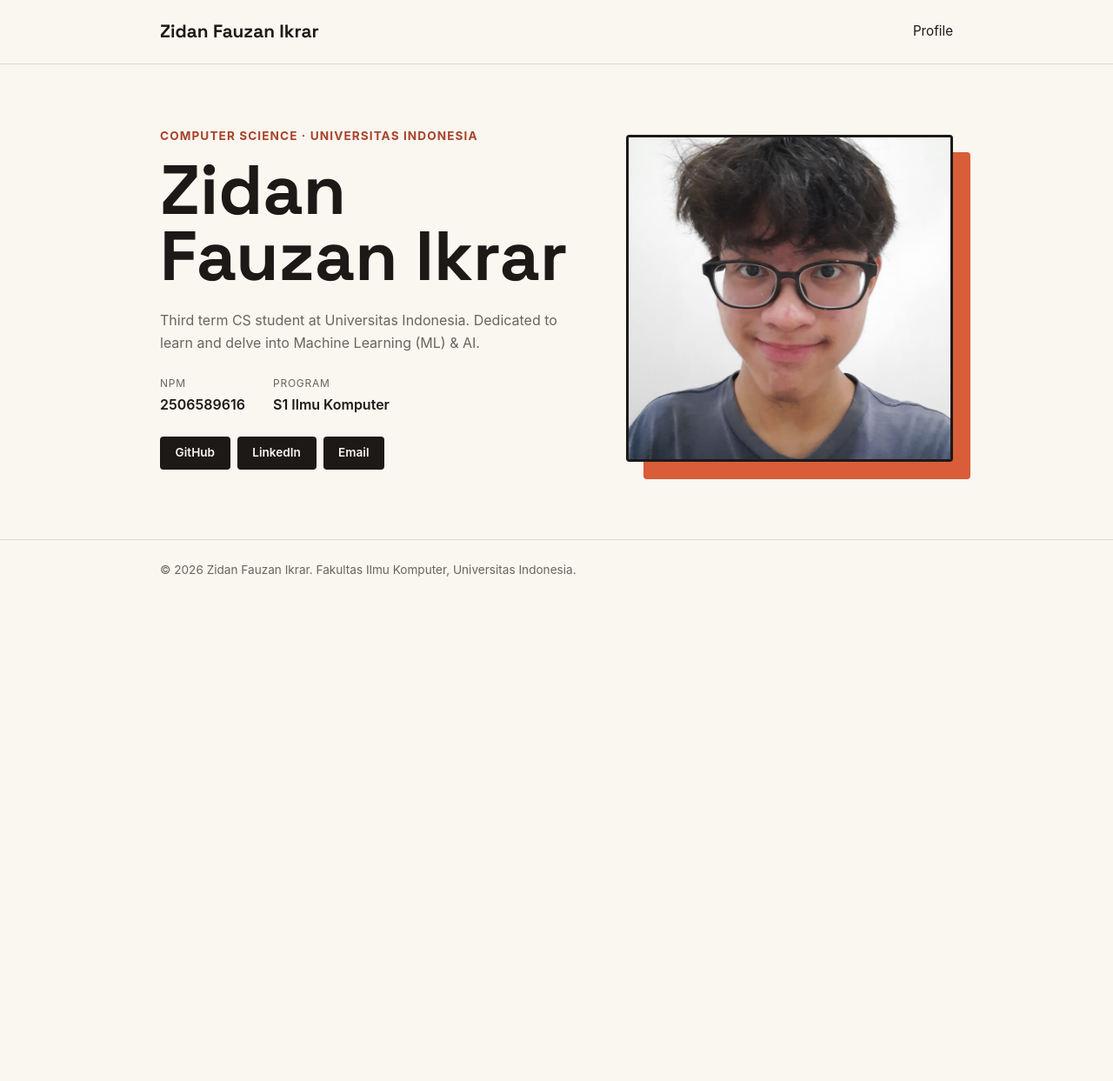
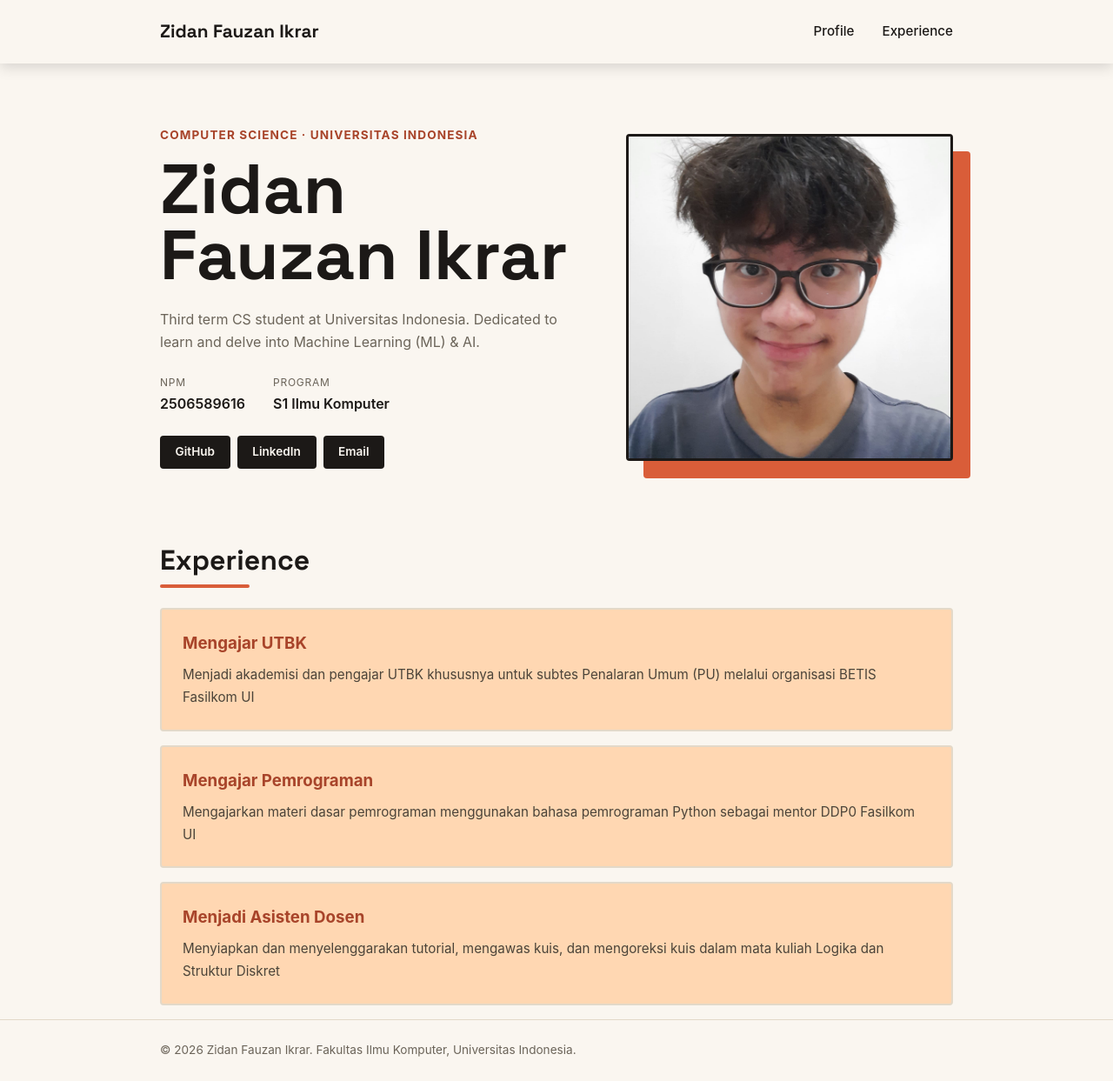
Before and after one commit to zidanfauzanikrar/myportofolio, a Django app: page / in a window 1280 px wide. Shown: the whole page at 87% size. Before the commit the page ends 663 px from the top, so only its background shows below. Run offline with Django 5.2, Linux system fonts and the light colour scheme.

Commit message:
feat: Added experience section and interactivity

```diff
--- a/static/css/style.css
+++ b/static/css/style.css
@@ -9,8 +9,10 @@
     --paper: #faf6f0;
     --accent: #d95d39;
     --accent-dark: #a8442a;
+    --accent-light: #ffd7b2;
     --line: #e3d9c9;
     --text-muted: #6b6459;
+    --text-less-muted: #4b4439;
     --radius: 4px;
 }
 
@@ -21,8 +23,14 @@ body {
     line-height: 1.6;
 }
 
-h1, .brand {
+h1,
+.brand {
     font-family: "Space Grotesk", -apple-system, sans-serif;
+    transition: color 0.3s ease;
+}
+
+.brand:hover {
+    color: var(--accent);
 }
 
 .container {
@@ -32,7 +40,17 @@ h1, .brand {
 }
 
 .site-header {
-    border-bottom: 1px solid var(--line);
+    /*border-bottom: 1px solid var(--line);*/
+    position: sticky;
+    /* Membuat header menempel di layar */
+    top: 0;
+    /* Menempel tepat di batas paling atas (0) */
+    background-color: var(--paper);
+    /* Penting: Memberi warna latar agar teks di bawahnya tidak tembus pandang saat di-scroll */
+    z-index: 100;
+    /* Memastikan header selalu tampil di tumpukan paling depan */
+    box-shadow: 0 4px 15px rgba(0, 0, 0, 0.15);
+    /* Memberikan efek bayangan tipis yang elegan di bawah garis */
 }
 
 .site-header .container {
@@ -58,6 +76,15 @@ h1, .brand {
     color: var(--ink);
     text-decoration: none;
     font-size: 0.95rem;
+    font-weight: 500;
+    /* Membuat teks menu sedikit lebih tebal */
+    transition: color 0.3s ease;
+    /* Membuat efek perubahan warna memakan waktu 0.3 detik (lebih halus) */
+}
+
+.site-header nav a:hover {
+    color: var(--accent);
+    /* Mengubah warna menjadi oranye kemerahan saat dilintasi mouse */
 }
 
 .hero {
@@ -193,3 +220,72 @@ h1, .brand {
         justify-content: flex-start;
     }
 }
+
+.portfolio-section {
+    padding: 5rem 0;
+    /* Memberi jarak kosong di atas dan bawah section ini */
+    border-top: 1px solid var(--line);
+    /* Membuat garis tipis pembatas dengan section sebelumnya */
+}
+
+.section-title {
+    font-family: "Space Grotesk", -apple-system, sans-serif;
+    /* Menyamakan jenis font */
+    font-size: 2rem;
+    /* Membesarkan ukuran huruf */
+    margin-bottom: 1.8rem;
+    /* Jarak section ke kotak */
+    position: relative;
+    /* Patokan untuk garis bawah */
+    display: inline-block;
+    /* Kotak judul */
+}
+
+.section-title::after {
+    content: "";
+    /* Elemen imajiner */
+    position: absolute;
+    /* Posisi bebas diatur tapi menempel pada judul */
+    left: 0;
+    /* Dimulai dari paling kiri teks */
+    bottom: -6px;
+    /* Jarak garis bawah dengan teks */
+
+    width: 60%;
+    /* Panjang garis sebagian dari tulisan */
+    height: 4px;
+    /* Ketebalan garis */
+    background-color: var(--accent);
+    /* Warna garis */
+    border-radius: 2px;
+    /* Agar ujung garis tumpul */
+}
+
+.experience-card {
+    background-color: var(--accent-light);
+    /* Warna latar kotak */
+    padding: 1.5rem;
+    /* Jarak ke dalam */
+    border-radius: var(--radius);
+    /* Agar sudut kotak melengkung */
+    border: 2px solid var(--line);
+    /* Garis pinggir tipis pada kotak */
+    margin-bottom: 1rem;
+    /* Jarak antarkotak */
+}
+
+.experience-card h3 {
+    color: var(--accent-dark);
+    /* Warna teks judul tiap kotak */
+    margin-bottom: 0.5rem;
+    /* Jarak antara judul dan deskripsi kotak */
+}
+
+.experience-card p {
+    color: var(--text-less-muted);
+    /* Warna teks paragraf tiap kotak */
+    font-size: 0.95rem;
+    /* Ukuran teks paragraf tiap kotak */
+    line-height: 1.7;
+    /* Jarak antarbaris teks paragraf tiap kotak */
+}
--- a/templates/index.html
+++ b/templates/index.html
@@ -1,5 +1,6 @@
 <!DOCTYPE html>
 <html lang="en">
+
 <head>
     <meta charset="UTF-8">
     <meta name="viewport" content="width=device-width, initial-scale=1.0">
@@ -9,12 +10,14 @@
     <link href="https://fonts.googleapis.com/css2?family=Space+Grotesk:wght@500;700&display=swap" rel="stylesheet">
     <link rel="stylesheet" href="/static/css/style.css">
 </head>
+
 <body>
     <header class="site-header">
         <div class="container">
             <a href="#profile" class="brand">Zidan Fauzan Ikrar</a>
             <nav>
                 <a href="#profile">Profile</a>
+                <a href="#experience">Experience</a>
             </nav>
         </div>
     </header>
@@ -31,7 +34,8 @@
                     <img class="avatar" src="/static/img/zidanfauzanikrar.jpeg" alt="Photo of Zidan Fauzan Ikrar">
                 </div>
                 <div class="hero-details">
-                    <p class="bio">Third term CS student at Universitas Indonesia. Dedicated to learn and delve into Machine Learning (ML) & AI. </p>
+                    <p class="bio">Third term CS student at Universitas Indonesia. Dedicated to learn and delve into
+                        Machine Learning (ML) & AI. </p>
                     <dl class="meta-list">
                         <div class="meta-row">
                             <dt>NPM</dt>
@@ -44,9 +48,30 @@
                     </dl>
                     <div class="social-links">
                         <a href="https://github.com/zidanfauzanikrar" class="social-link">GitHub</a>
-                        <a href="https://id.linkedin.com/in/zidan-fauzan-ikrar-315b66379" class="social-link">LinkedIn</a>
+                        <a href="https://id.linkedin.com/in/zidan-fauzan-ikrar-315b66379"
+                            class="social-link">LinkedIn</a>
                         <a href="zidan.fauzan@ui.ac.id" class="social-link">Email</a>
                     </div>
+                </div>
+            </div>
+        </section>
+        <section id="experience" class="portofolio-section">
+            <div class="container">
+                <h2 class="section-title">Experience</h2>
+                <!-- Pengalaman 1-->
+                <div class="experience-card">
+                    <h3>Mengajar UTBK</h3>
+                    <p>Menjadi akademisi dan pengajar UTBK khususnya untuk subtes Penalaran Umum (PU) melalui organisasi BETIS Fasilkom UI</p>
+                </div>
+                <!-- Pengalaman 2 -->
+                <div class="experience-card">
+                    <h3>Mengajar Pemrograman</h3>
+                    <p>Mengajarkan materi dasar pemrograman menggunakan bahasa pemrograman Python sebagai mentor DDP0 Fasilkom UI</p>
+                </div>
+                <!-- Pengalaman 3 -->
+                <div class="experience-card">
+                    <h3>Menjadi Asisten Dosen</h3>
+                    <p>Menyiapkan dan menyelenggarakan tutorial, mengawas kuis, dan mengoreksi kuis dalam mata kuliah Logika dan Struktur Diskret</p>
                 </div>
             </div>
         </section>
@@ -58,4 +83,5 @@
         </div>
     </footer>
 </body>
+
 </html>
```
